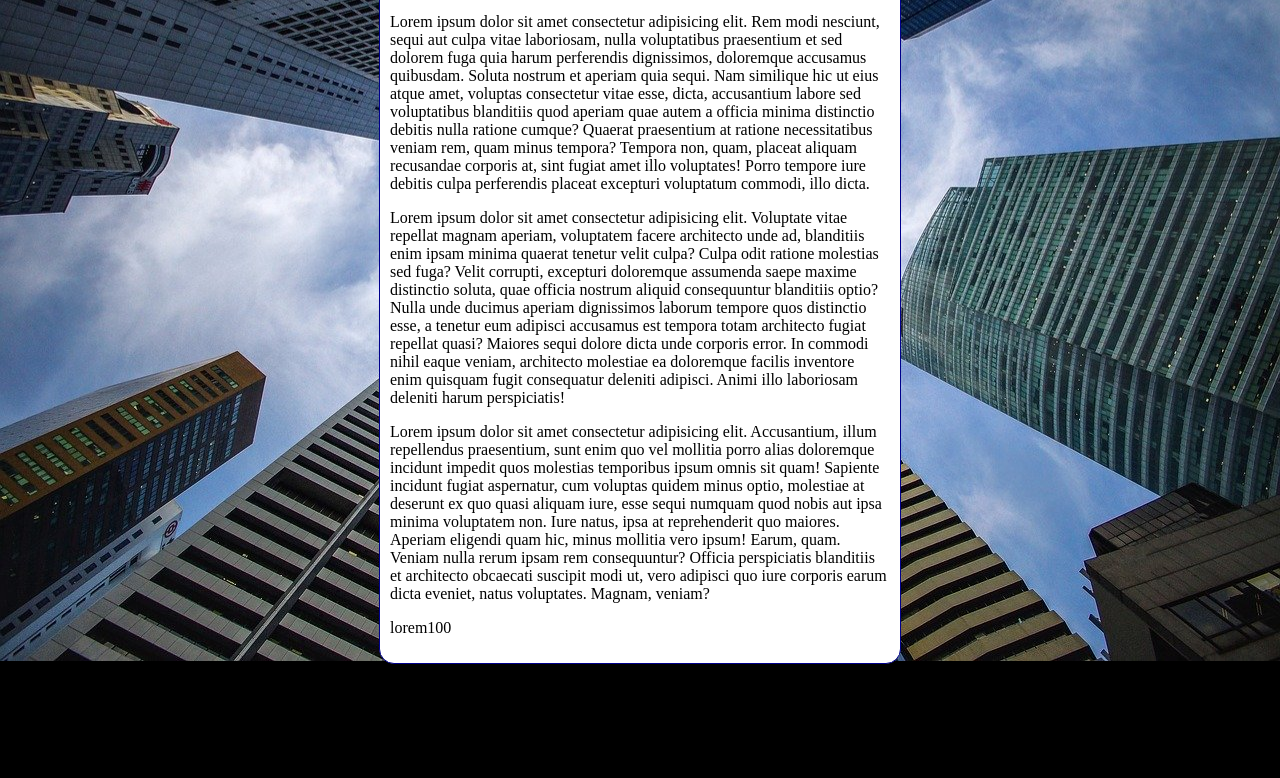
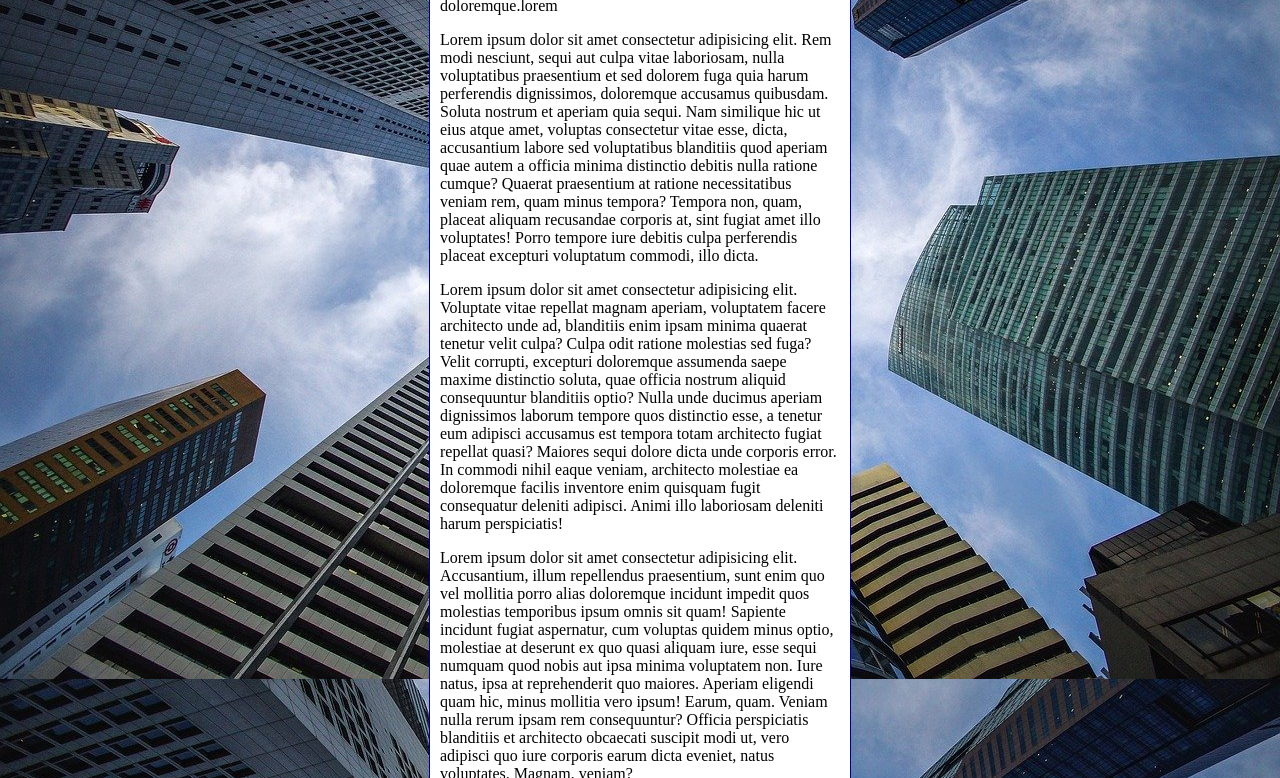
Before and after one commit to giovanaryoji/html-css, a plain HTML site: page exercicios/ex022/fundo006.html in a window 1280 px wide. Shown: the part 174-952 px from the top of the page. Before the commit the page ends 838 px from the top, so only its background shows below. Drawn offline with Linux system fonts and the light colour scheme.

Commit message:
Atualização do exercício de fundo fixo

```diff
--- a/exercicios/ex022/fundo006.html
+++ b/exercicios/ex022/fundo006.html
@@ -3,24 +3,29 @@
 <head>
     <meta charset="UTF-8">
     <meta name="viewport" content="width=device-width, initial-scale=1.0">
-    <title>Tamanho da imagem</title>
+    <title>Fundo fixo de tela</title>
     <style>
         body {
             height: 100vh;
-            background-color: black;
-            background-image: url(imagens/wallpaper002.jpg);
-            background-position: center center;
-            background-repeat: no-repeat;
+            background: black url(imagens/wallpaper002.jpg) center center no-repeat fixed;
             background-size: cover;
+            /* Shorthand - background
+                color > image > position > repeat > [size] > attachment
+             */
         }
 
         main {
             background-color: white;
-            width: 500px;
+            max-width: 400px;
             padding: 10px;
             margin: auto;
             border: 1px solid darkblue;
             border-radius: 15px;
+
+
+            /* Shorthand - background
+                color > image > position > repeat > [size] > attachment
+             */
         }
     </style>
 </head>
@@ -31,7 +36,7 @@
         <p>Lorem ipsum dolor sit amet consectetur adipisicing elit. Rem modi nesciunt, sequi aut culpa vitae laboriosam, nulla voluptatibus praesentium et sed dolorem fuga quia harum perferendis dignissimos, doloremque accusamus quibusdam. Soluta nostrum et aperiam quia sequi. Nam similique hic ut eius atque amet, voluptas consectetur vitae esse, dicta, accusantium labore sed voluptatibus blanditiis quod aperiam quae autem a officia minima distinctio debitis nulla ratione cumque? Quaerat praesentium at ratione necessitatibus veniam rem, quam minus tempora? Tempora non, quam, placeat aliquam recusandae corporis at, sint fugiat amet illo voluptates! Porro tempore iure debitis culpa perferendis placeat excepturi voluptatum commodi, illo dicta.</p>
         <p>Lorem ipsum dolor sit amet consectetur adipisicing elit. Voluptate vitae repellat magnam aperiam, voluptatem facere architecto unde ad, blanditiis enim ipsam minima quaerat tenetur velit culpa? Culpa odit ratione molestias sed fuga? Velit corrupti, excepturi doloremque assumenda saepe maxime distinctio soluta, quae officia nostrum aliquid consequuntur blanditiis optio? Nulla unde ducimus aperiam dignissimos laborum tempore quos distinctio esse, a tenetur eum adipisci accusamus est tempora totam architecto fugiat repellat quasi? Maiores sequi dolore dicta unde corporis error. In commodi nihil eaque veniam, architecto molestiae ea doloremque facilis inventore enim quisquam fugit consequatur deleniti adipisci. Animi illo laboriosam deleniti harum perspiciatis!</p>
         <p>Lorem ipsum dolor sit amet consectetur adipisicing elit. Accusantium, illum repellendus praesentium, sunt enim quo vel mollitia porro alias doloremque incidunt impedit quos molestias temporibus ipsum omnis sit quam! Sapiente incidunt fugiat aspernatur, cum voluptas quidem minus optio, molestiae at deserunt ex quo quasi aliquam iure, esse sequi numquam quod nobis aut ipsa minima voluptatem non. Iure natus, ipsa at reprehenderit quo maiores. Aperiam eligendi quam hic, minus mollitia vero ipsum! Earum, quam. Veniam nulla rerum ipsam rem consequuntur? Officia perspiciatis blanditiis et architecto obcaecati suscipit modi ut, vero adipisci quo iure corporis earum dicta eveniet, natus voluptates. Magnam, veniam?</p>
-        <p>lorem100</p>
+        <p>Lorem ipsum dolor sit, amet consectetur adipisicing elit. Dicta nesciunt sunt modi quod voluptates ullam odit unde assumenda! Suscipit alias iste atque maxime voluptatum quam rem eum saepe sit numquam, molestias sint libero adipisci tempora quod culpa illo minus, deleniti laudantium debitis quo? Laudantium eos totam dolore non laboriosam voluptates voluptate iusto praesentium dicta, reiciendis sapiente architecto perferendis quam quaerat aliquid nesciunt soluta amet. Obcaecati dignissimos aliquid autem illum officiis, earum doloremque! Distinctio molestias cupiditate culpa odio vitae, doloribus aut. Ullam necessitatibus ab voluptatem vel laboriosam deleniti tempore dignissimos facilis quam esse corrupti a, ipsa quos omnis illo aliquid ipsum.</p>
     </main>
 </body>
 </html>
```
